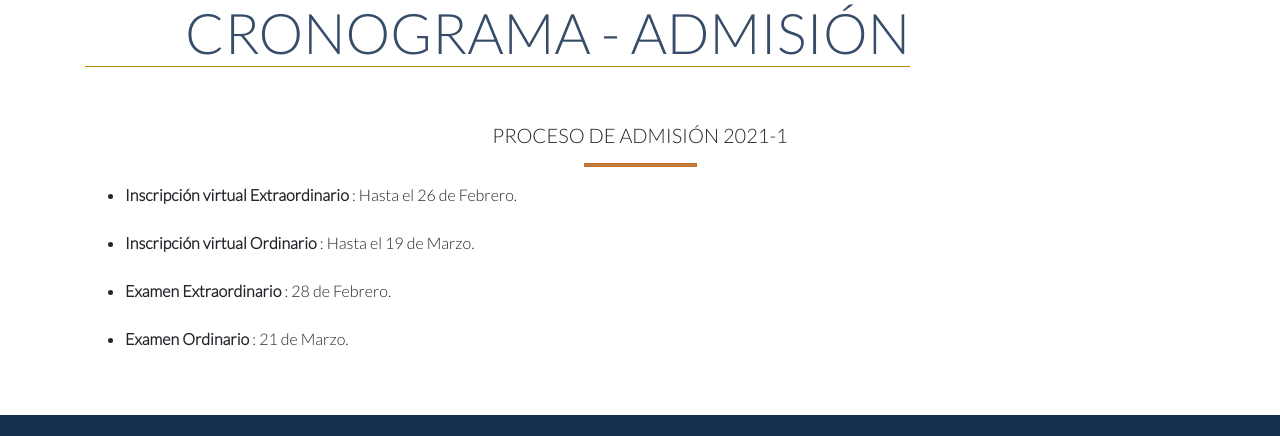
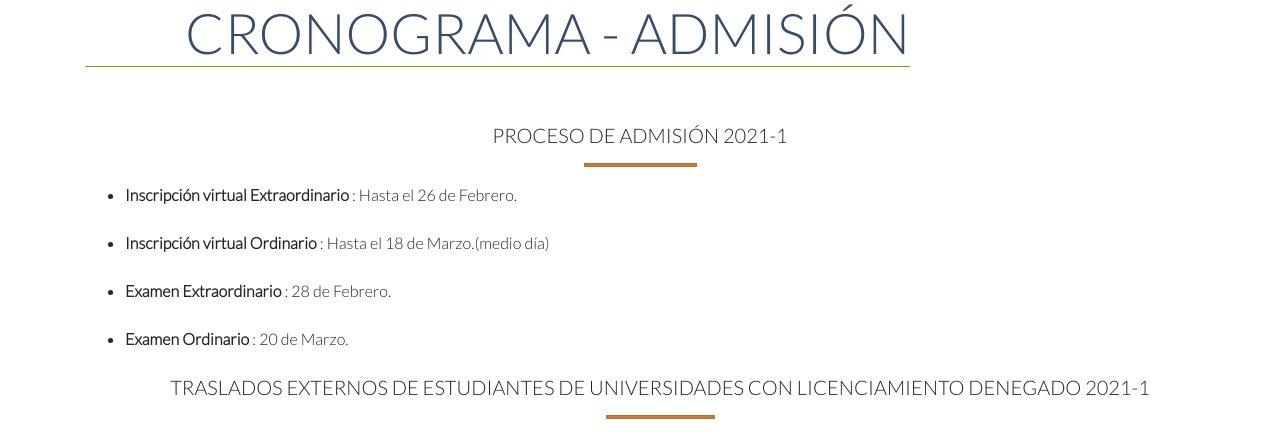
Before and after one commit to KevinQL/pagina-proceso-admision, a PHP site: page /pagina_cronograma.php in a window 1280 px wide. Shown: the part 138-574 px from the top of the page. Run offline with PHP 8.4, Linux system fonts and the light colour scheme; some libraries are stand-ins or nearby versions.

Commit message:
cambios a la fecha 08/03

```diff
--- a/index.php
+++ b/index.php
@@ -28,7 +28,7 @@
                     <ul class="glide__slides">
 
                         <li class="glide__slide">
-                            <img src="public/img/slider/epis.jpg" class="" alt="...">
+                            <img src="public/img/slider/admision_f.jpg" class="" alt="...">
                             <div class="texto-slider text-center">
                                 <h1 class="d-md-none">
                                     EXAMÉN DE ADMISIÓN - 2021-1
@@ -174,7 +174,7 @@
                     <!-- <a href="https://admisionunajma.pe/zetadmision/zet/pre.php" target="_blank">INSCRIBETE AQUÍ</a> -->
                     <a href="#admision2" class="btn-inscribete2">
                         INSCRIBETE AQUÍ <br>
-                        (Extraordinario)
+                        (Traslado Universidades no Licenciadas)
                     </a>
                 </div>
                 <?php
--- a/pagina_cronograma.php
+++ b/pagina_cronograma.php
@@ -32,11 +32,17 @@
                 <ul>
                     <li><b>Inscripción virtual Extraordinario</b> 	: Hasta el 26 de Febrero.</li><br>
                    <!--  <li><b>Inscripción virtual CEPRE</b>		: Hasta el -- de Marzo.</li><br> -->
-                    <li><b>Inscripción virtual Ordinario</b> 	: Hasta el 19 de Marzo.</li><br>
+                    <li><b>Inscripción virtual Ordinario</b> 	: Hasta el 18 de Marzo.(medio día)</li><br>
                     <li><b>Examen Extraordinario</b>			            : 28 de Febrero.</li><br>
                     <!-- <li><b>Examen CEPRE </b>		    : -- de Marzo.</li><br> -->
-                    <li><b>Examen Ordinario </b>		    : 21 de Marzo.</li><br>
+                    <li><b>Examen Ordinario </b>		    : 20 de Marzo.</li><br>
                    <!-- <li><b>Entrega de Constancias</b>		            : . . .</li><br>-->
+
+                   <h5 class="text-center text-lead ">TRASLADOS EXTERNOS DE ESTUDIANTES DE UNIVERSIDADES CON LICENCIAMIENTO DENEGADO 2021-1</h5>
+                    <hr class="line-reglamento">
+                    <li><b>Inscripción y recepción de documentos</b> 	: Hasta el 19 de Marzo.</li><br>
+                    <li><b>Evaluación y convalidación</b> 	: del 22 de Marzo al 24 de Marzo.</li><br>
+                    <li><b>Publicación de resultados</b> 	: 26 de Marzo.</li><br>
                 </ul>
             </p>
 
```
Also changed, not shown: public/img/slider/admision_f.jpg (added).
